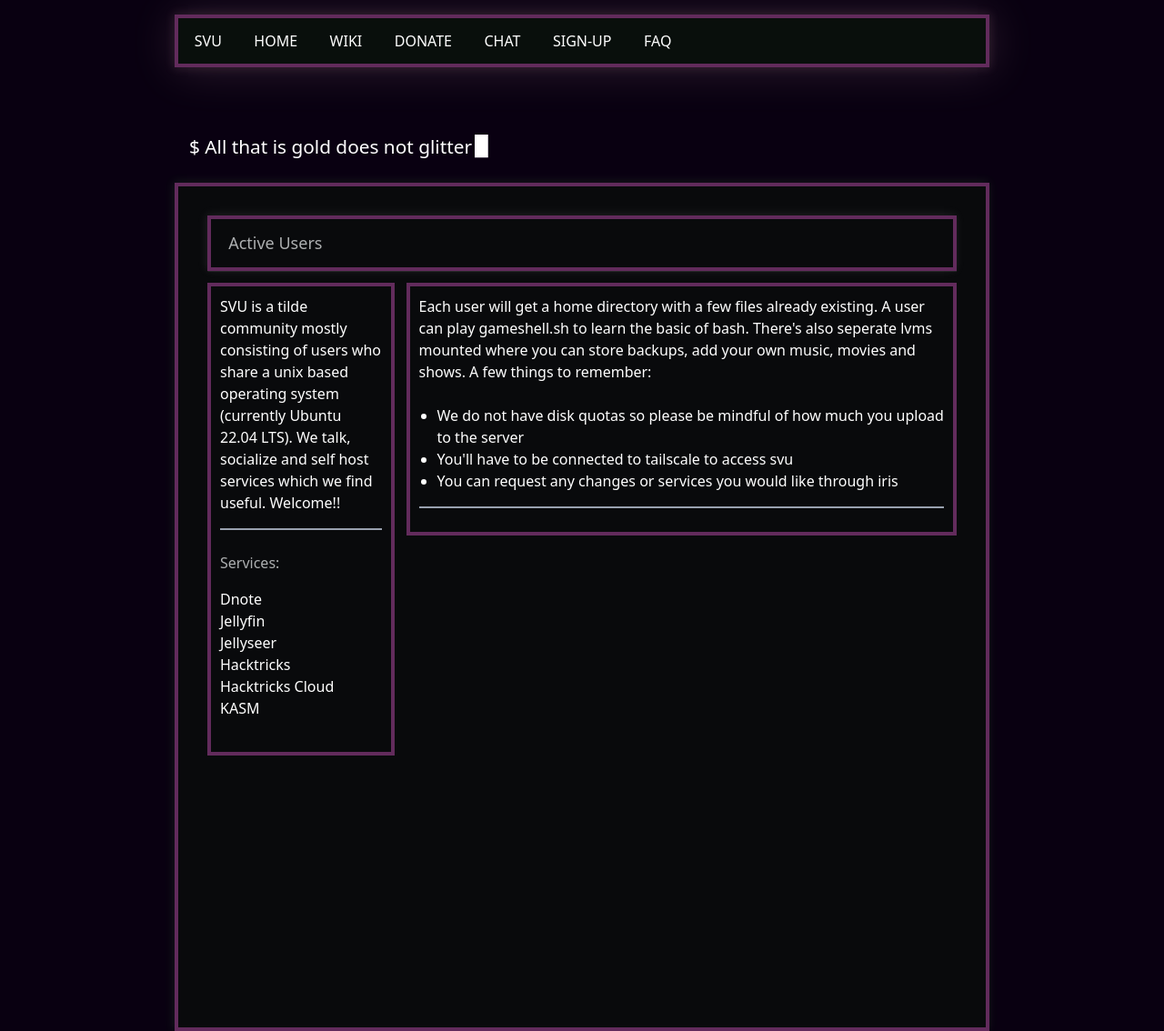
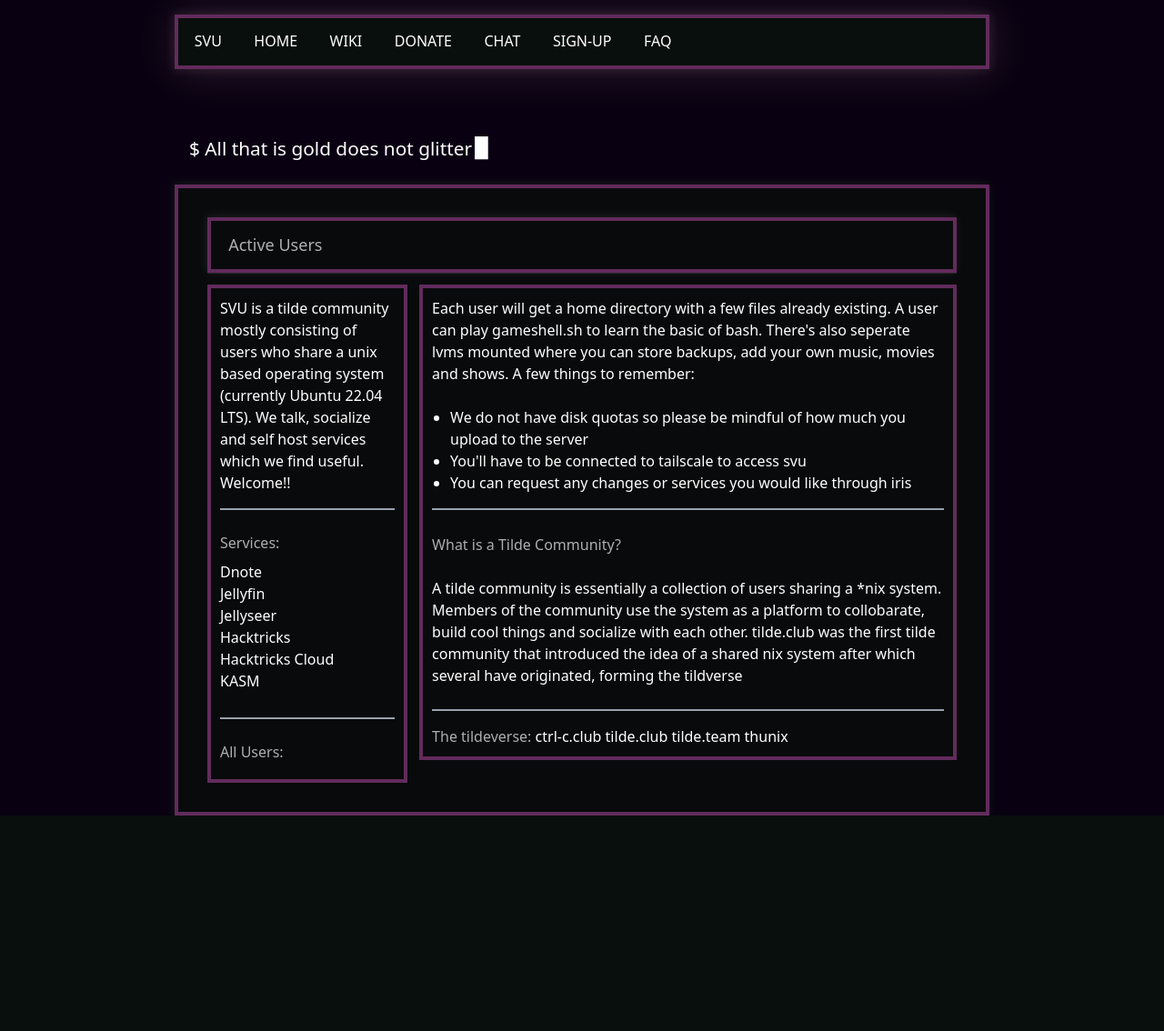
Before and after one commit to Viridescent7/svu_dashboard, a Django app: page / in a window 1280 px wide. Shown: the whole page at 91% size. After the commit the page ends 897 px from the top, so only its background shows below. Run offline with Django 4.2, Linux system fonts and the light colour scheme.

Commit message:
added what-is block

```diff
--- a/home/static/css/styles.css
+++ b/home/static/css/styles.css
@@ -3,18 +3,15 @@ html, body {
   margin: 0;
 }
 
-#navdiv{
+
+#navbar{
     border: 0.28rem solid;
     border-color:rgba(98,43,92,100);
     border-image-slice: 1;
     box-shadow: 0px 0px 10px 2px rgba(247, 190, 200, 0.1),
-                1px 2px 50px 0.5px rgba(247, 190, 200, 0.15)
-/* x-offset y-offset blur-radius spread-radius
-spread-radius responsible for  */
-}
+                1px 2px 50px 0.5px rgba(247, 190, 200, 0.15);
 
-#navbar{
-    min-height: 50px;
+    min-height: 60px;
     /* overflow: hidden; */
 }
 #navbar a{
@@ -22,7 +19,7 @@ spread-radius responsible for  */
     float: left;
     padding-top: 1.5%;
     padding-left: 2%;
-    padding-bottom: 10px;
+    padding-bottom: 12px;
     padding-right: 2%;
 
 }
@@ -74,19 +71,6 @@ spread-radius responsible for  */
                 0.3px 1.1px 1px -0.3px rgba(149, 255, 119, 0.15);
 }
 
-#main-body {
-  margin: 0;
-  display: inline-flex;
-  flex-wrap: wrap;
-  min-height: 100vh;
-}
-
-@media (max-width: 768px) {
-  #main-body {
-    display: block;
-  }
-}
-
 #active-users{
     border: 0.28rem solid;
     border-color:rgb(98,43,92);
@@ -95,25 +79,44 @@ spread-radius responsible for  */
     height: 100%;
 }
 
+#main-body {
+  margin: 0;
+  display: flex;
+  min-height: 100%;
+  flex-wrap: wrap;
+
+}
+
+#main-body a:hover {
+    color: red;
+}
+
+@media (max-width: 768px) {
+  #main-body {
+    display: block;
+    margin: 0;
+  }
+}
+
 #about_us {
     border: 0.28rem solid;
     border-color:rgb(98,43,92);
 
     min-width: 20%; /* Narrow width */
-    height: 65vh;
+    min-height: 90%;
 
     padding: 10px;
     margin-top: 13px;
     margin-right: 13px;
     margin-bottom: auto;
 
-    flex: 1 1 200px;
+    flex: 1 1 20%;
     }
 
 #services {
     width: 300px;
     height: 100px;
-    margin-bottom: 20px;
+    margin-bottom: auto;
 }
 
 #services a:hover {
@@ -125,13 +128,13 @@ spread-radius responsible for  */
     border-color:rgb(98,43,92);
 
     min-width: 30%;
-    height: 80%;
+    min-height: 90%;
 
     padding: 10px;
-    margin-top:13px;
+    margin-top: 13px;
     margin-left: auto;
     margin-bottom: auto;
-    flex: 1 1 600px;
+    flex: 1 1 65%;
     }
 
 #how-to ul {
--- a/home/templates/index.html
+++ b/home/templates/index.html
@@ -24,14 +24,26 @@
         system (currently Ubuntu 22.04 LTS). We talk, socialize and self host services which
         we find useful. Welcome!!
         <hr class="my-4 border-t-2 border-gray-400" />
-        <h1 class="float-left whitespace-nowrap text-[rgba(191,193,194,0.9)] py-[0.5rem]">
-        Services:
-        </h1>
-        <br></br>
-        <div id="services">
+        <div id="services" class="grid">
+            <h1 class="float-left whitespace-nowrap text-[rgba(191,193,194,0.9)] py-[0.5rem]">
+            Services:
+            </h1>
             <ul class="bullet list">
                 {% for service, port in services.items %}
                 <li><a href="http://{{ ip_addr }}:{{ port }}">{{ service }}</a></li>
+                {% endfor %}
+            </ul>
+        </div>
+        <br></br>
+        <br></br>
+        <hr class="my-4 border-t-2 border-gray-400" />
+        <div id="tilde" class="grid">
+            <h1 class="float-left whitespace-nowrap text-[rgba(191,193,194,0.9)] py-[0.5rem]">
+             All Users:
+            </h1>
+            <ul class="bullet list">
+                {% for user in all_users %}
+                <li>~{{ user }}</li>
                 {% endfor %}
             </ul>
         </div>
@@ -50,6 +62,25 @@
          <li>You can request any changes or services you would like through iris</li>
         </ul>
     <hr class="my-4 border-t-2 border-gray-400" />
+        <div id="what-is" class="mt-[0.2rem] py-[0.6rem]">
+            <h1 class="float-left whitespace-nowrap text-[rgba(191,193,194,0.9)]">
+                What is a Tilde Community?
+            </h1>
+        <br></br>
+        A tilde community is essentially a collection of users sharing a *nix system.
+        Members of the community use the system as a platform to collobarate, build cool
+        things and socialize with each other. <a href="https://tilde.club">tilde.club</a>
+        was the first tilde community that introduced the idea of a shared nix system after
+        which several have originated, forming the tildverse
+        </div>
+    <hr class="my-4 border-t-2 border-gray-400" />
+    <h1 class="float-left whitespace-nowrap text-[rgba(191,193,194,0.9)]">
+        The tildeverse:&nbsp
+    </h1>
+    <a href="https://ctrl-c.club">ctrl-c.club</a>
+    <a href="https://tilde.club">tilde.club</a>
+    <a href="https://tilde.team">tilde.team</a>
+    <a href="club">thunix</a>
     </div>
 </div>
 
```
